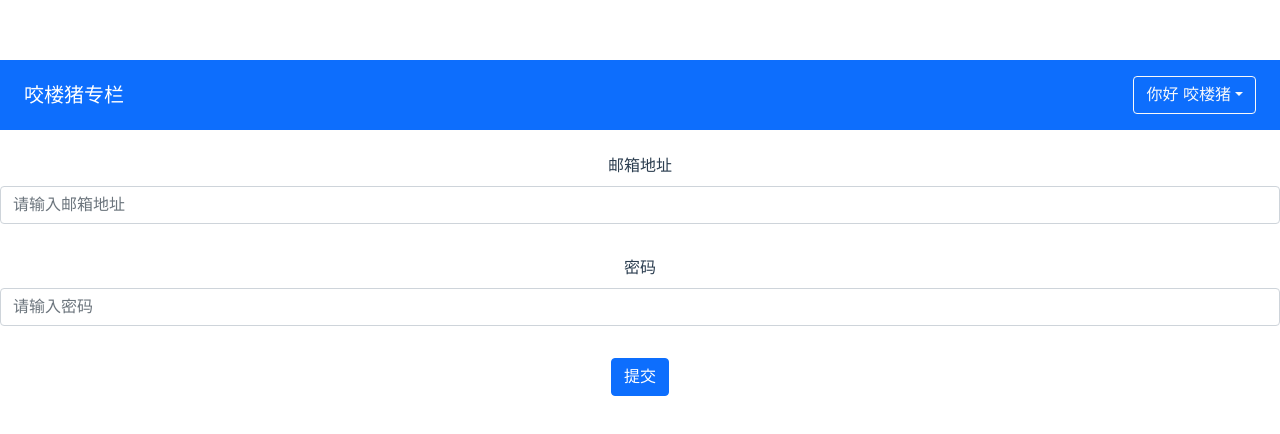
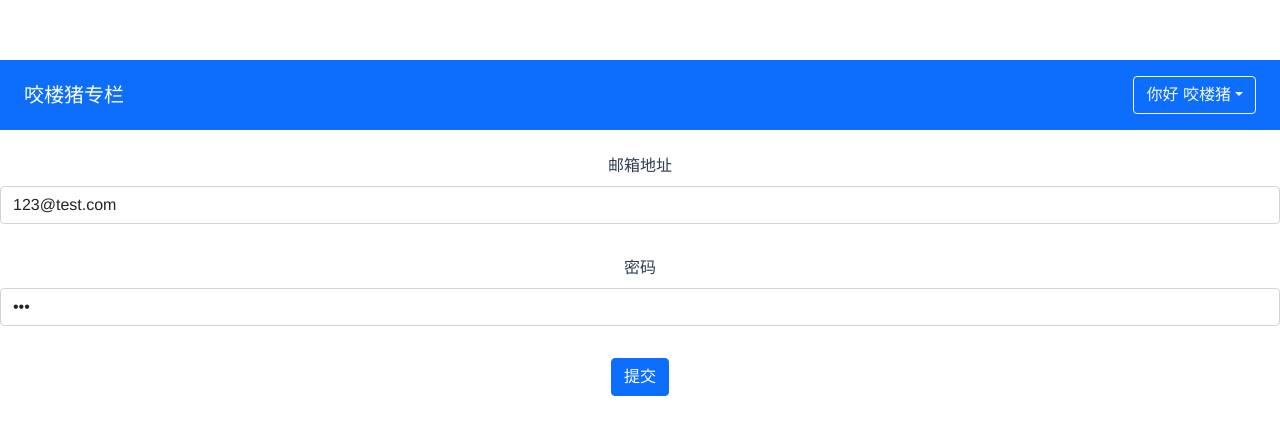
Before and after one commit to aa12gq/bitepig-column, a Vue app: page / in a window 1280 px wide. Shown: the top 434 px of the page. Built offline with nearby package versions, Linux system fonts and the light colour scheme.

Commit message:
ValidateForm编码 使用mitt

```diff
--- a/package.json
+++ b/package.json
@@ -9,6 +9,7 @@
   },
   "dependencies": {
     "bootstrap": "^5.0.0-alpha3",
+    "mitt": "^2.1.0",
     "vue": "^3.0.0"
   },
   "devDependencies": {
--- a/src/App.vue
+++ b/src/App.vue
@@ -4,11 +4,24 @@
      <validate-form @form-submit="onFormSubmit">
        <div class="mb-3">
       <label for="exampleInputEmail1" class="form-label">邮箱地址</label>
-      <validate-input :rules="emailRules" v-model="emailVal" type="text" placeholder="请输入邮箱地址"></validate-input>
+      <validate-input
+        :rules="emailRules"
+        v-model="emailVal"
+        type="text"
+        placeholder="请输入邮箱地址"
+        ref="inputRef"
+         ></validate-input>
     </div>
     <div class="mb-3">
       <label for="exampleInputPassword1" class="form-label">密码</label>
-      <validate-input :rules="passwordRules" type="password" class="form-control" id="exampleInputPassword1" placeholder="请输入密码"></validate-input>
+      <validate-input
+        v-model="passwordVal"
+        :rules="passwordRules"
+        type="password"
+        class="form-control"
+        id="exampleInputPassword1"
+        placeholder="请输入密码"
+      ></validate-input>
     </div>
     <template #submit>
       <span class="btn btn-primary">提交</span>
@@ -39,16 +52,18 @@ export default defineComponent({
     ValidateForm
   },
   setup () {
-    const emailVal = ref('')
+    const inputRef = ref<any>()
+    const emailVal = ref('123@test.com')
     const emailRules: RulesProp = [
       { type: 'required', message: '电子邮箱地址不能为空' },
       { type: 'email', message: '请输入正确的电子邮箱格式' }
     ]
-    const passwordVal = ref('')
+    const passwordVal = ref('123')
     const passwordRules: RulesProp = [
       { type: 'required', message: '密码不能为空' }
     ]
     const onFormSubmit = (result: boolean) => {
+      console.log('res', inputRef.value.validateInput())
       console.log('1234', result)
     }
     return {
@@ -57,7 +72,8 @@ export default defineComponent({
       emailVal,
       passwordVal,
       passwordRules,
-      onFormSubmit
+      onFormSubmit,
+      inputRef
     }
   }
 })
--- a/src/components/ValidateForm.vue
+++ b/src/components/ValidateForm.vue
@@ -10,7 +10,9 @@
 </template>
 
 <script lang='ts'>
-import { defineComponent } from 'vue'
+import { defineComponent, onUnmounted } from 'vue'
+import mitt, { Emitter } from 'mitt'
+export const emitter: Emitter = mitt()
 export default defineComponent({
   name: 'ValidateForm',
   emits: ['form-submit'],
@@ -18,6 +20,13 @@ export default defineComponent({
     const submitForm = () => {
       context.emit('form-submit', true)
     }
+    const callback = (test: string | undefined) => {
+      console.log('test', test)
+    }
+    emitter.on('form-item-created', callback)
+    onUnmounted(() => {
+      emitter.off('form-item-created', callback)
+    })
     return { submitForm }
   }
 })
--- a/src/components/ValidateInput.vue
+++ b/src/components/ValidateInput.vue
@@ -13,7 +13,8 @@
 </template>
 
 <script lang="ts">
-import { defineComponent, reactive, PropType } from 'vue'
+import { defineComponent, reactive, PropType, onMounted } from 'vue'
+import { emitter } from './ValidateForm.vue'
 const emailReg = /^[a-zA-Z0-9.!#$%&’*+/=?^_`{|}~-]+@[a-zA-Z0-9-]+(?:\.[a-zA-Z0-9-]+)*$/
 interface RuleProp{
   type : 'required' | 'email',
@@ -56,8 +57,13 @@ export default defineComponent({
           return passed
         })
         inputRef.error = !allPassed
+        return allPassed
       }
+      return true
     }
+    onMounted(() => {
+      emitter.emit('form-item-created', inputRef.val)
+    })
     return {
       inputRef,
       validateInput,
```
Also changed, not shown: 1 other file (tests, documents, lock files or other folders).
